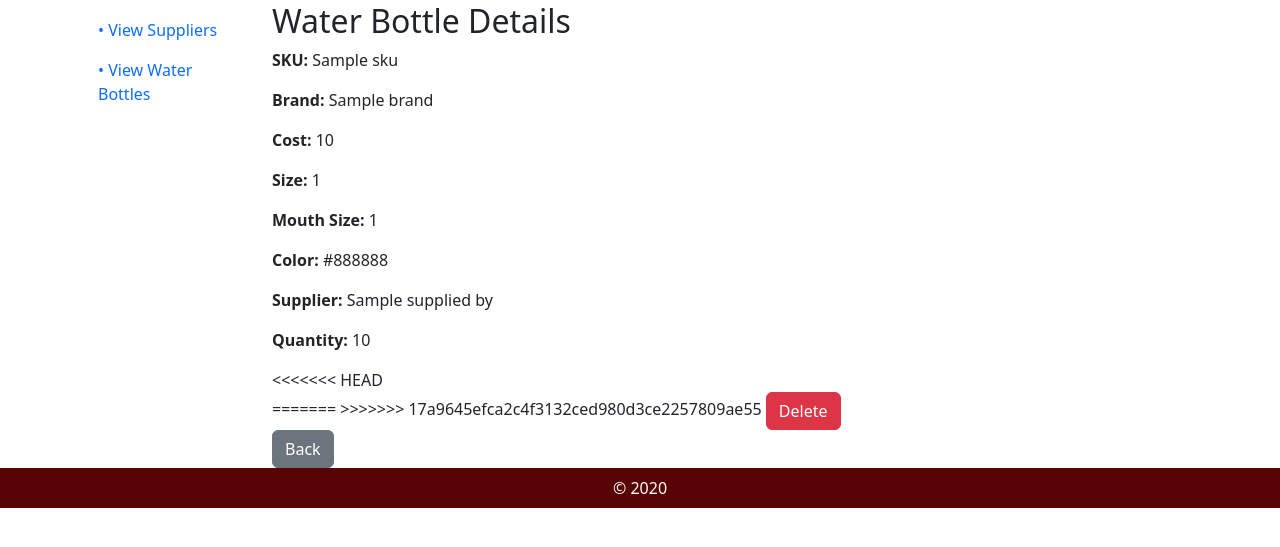
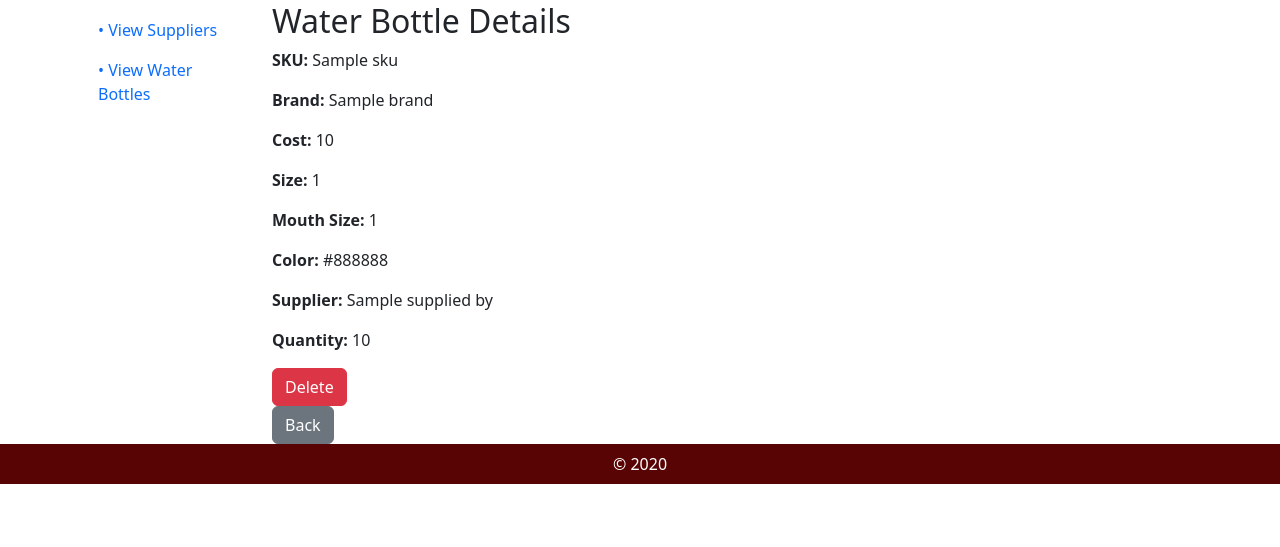
Before and after one commit to rebekahtorre/M6P-DjangoForms-ArellanoPeducaTorre, a Django app: template MyInventorySystem/MyInventoryApp/templates/MyInventoryApp/view_bottle_details.html in a window 1280 px wide. Shown: the part 70-617 px from the top of the page. Run offline with Django 3.2, Linux system fonts and the light colour scheme; the template is opened without the code that fills it: most values are stand-ins (such as "Sample title", 1, 10 or a date in 2020); some libraries are stand-ins or nearby versions.

Commit message:
fixed view_bottle_details.html

```diff
--- a/MyInventorySystem/MyInventoryApp/templates/MyInventoryApp/view_bottle_details.html
+++ b/MyInventorySystem/MyInventoryApp/templates/MyInventoryApp/view_bottle_details.html
@@ -12,11 +12,7 @@
 <p><strong>Supplier:</strong> {{ bottle.supplied_by.name }}</p>
 <p><strong>Quantity:</strong> {{ bottle.current_quantity }}</p>
 
-<<<<<<< HEAD
-<form action="{% url 'delete_bottle' bottle.id %}" method="POST">
-=======
 <form method="POST" action="{% url 'delete_bottle' bottle.pk %}">
->>>>>>> 17a9645efca2c4f3132ced980d3ce2257809ae55
     {% csrf_token %}
     <button type="submit" class="btn btn-danger">Delete</button>
 </form>
```
